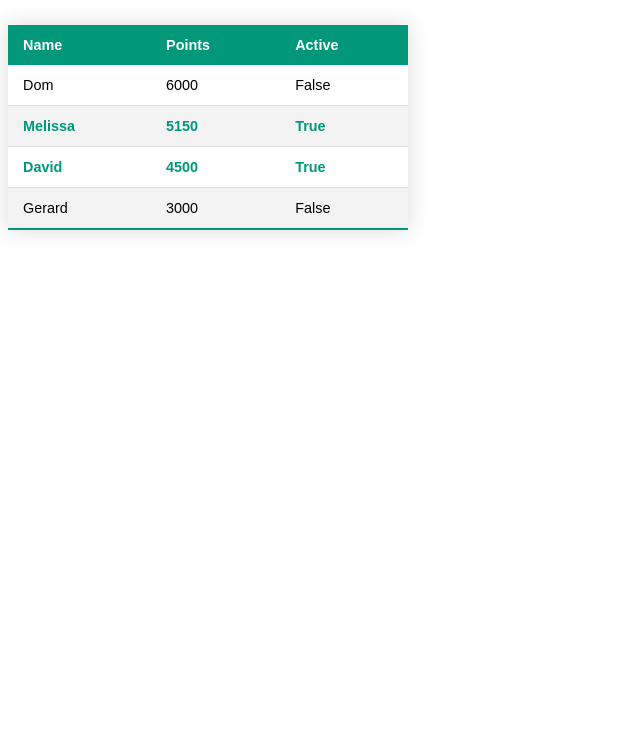
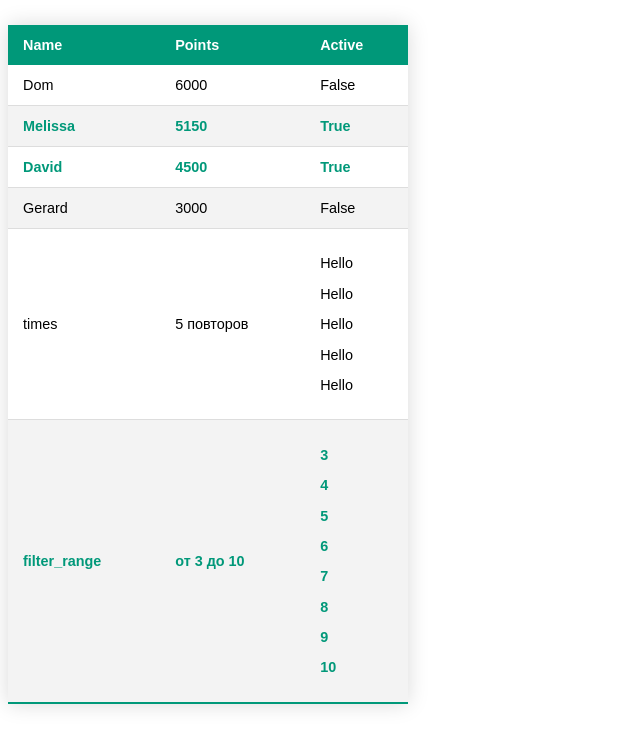
Before and after one commit to mista-ai/Django, a Django app: page /beautiful_table in a window 1280 px wide. Shown: the top 747 px of the page, without its empty margins (0-640 px from the left). Run offline with Django 4.2, Linux system fonts and the light colour scheme.

Commit message:
templatetags hw done
Templatetags hw done, time to go further

```diff
--- a/learningproject/beautiful_table/templates/beautiful_table/index.html
+++ b/learningproject/beautiful_table/templates/beautiful_table/index.html
@@ -1,4 +1,5 @@
 {% load static %}
+{% load my_filters %}
 
 <!DOCTYPE html>
 <html lang="en">
@@ -37,7 +38,30 @@
             <td>3000</td>
             <td>False</td>
         </tr>
+        <tr>
+            <td>times</td>
+            <td>
+                5 повторов
+            </td>
+            <td>
+                {% for i in 5|times %}
+                    <p>Hello</p>
+                {% endfor %}
+            </td>
+        </tr>
+        <tr class="active-row">
+            <td>filter_range</td>
+            <td>
+                от 3 до 10
+            </td>
+            <td>
+                {% for c in 3|filter_range:11 %}
+                    <p>{{ c }}</p>
+                {% endfor %}
+            </td>
+        </tr>
     </tbody>
 </table>
+
 </body>
 </html>
--- a/learningproject/beautiful_table/templatetags/my_filters.py
+++ b/learningproject/beautiful_table/templatetags/my_filters.py
@@ -4,5 +4,10 @@ register = template.Library()
 
 
 @register.filter(name='times')
-def times(value, n=0):
-    return ' ' * n
+def times(value):
+    return range(value)
+
+
+@register.filter(name='filter_range')
+def filter_range(value, n=0):
+    return range(value, n)
```
